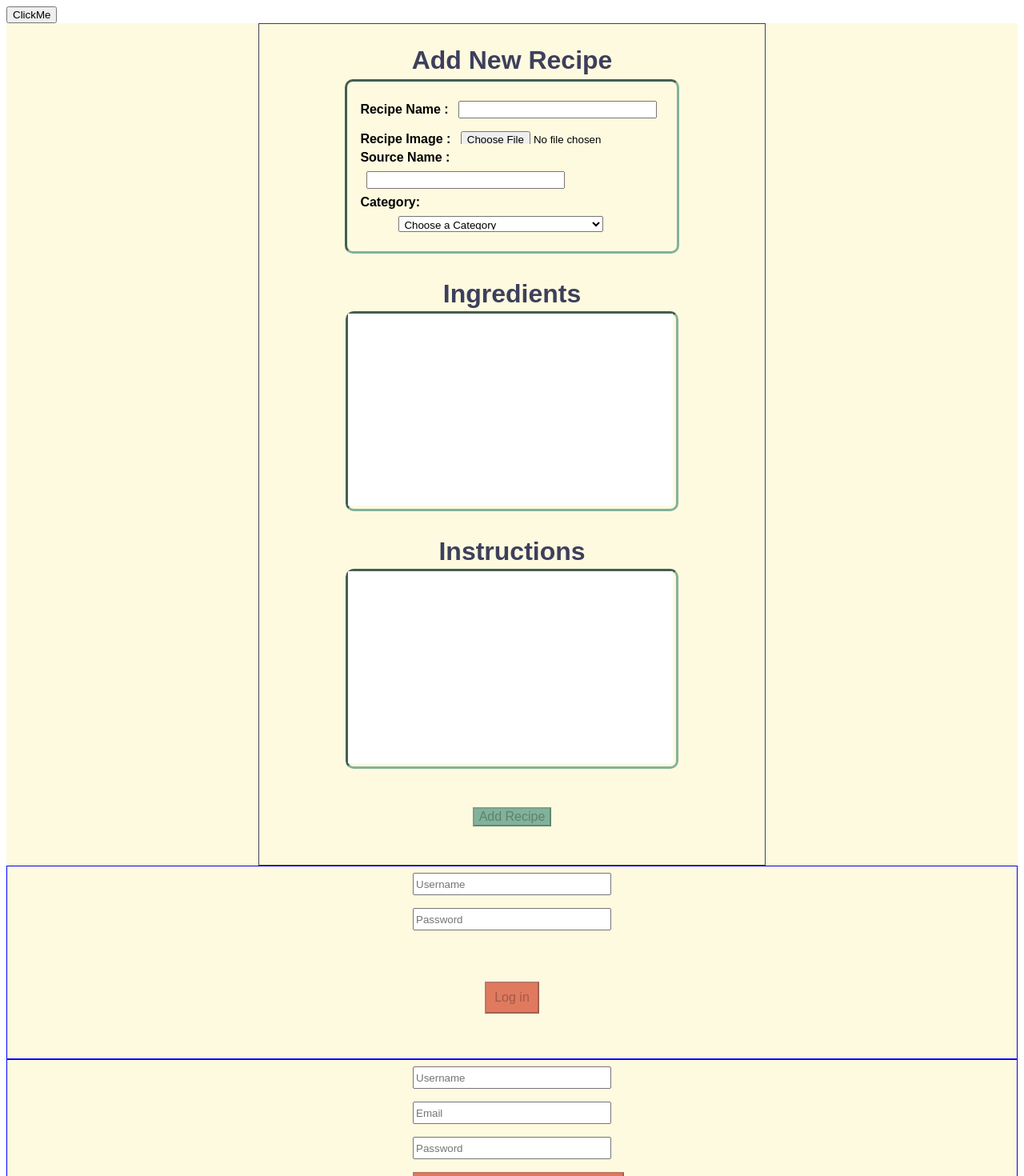
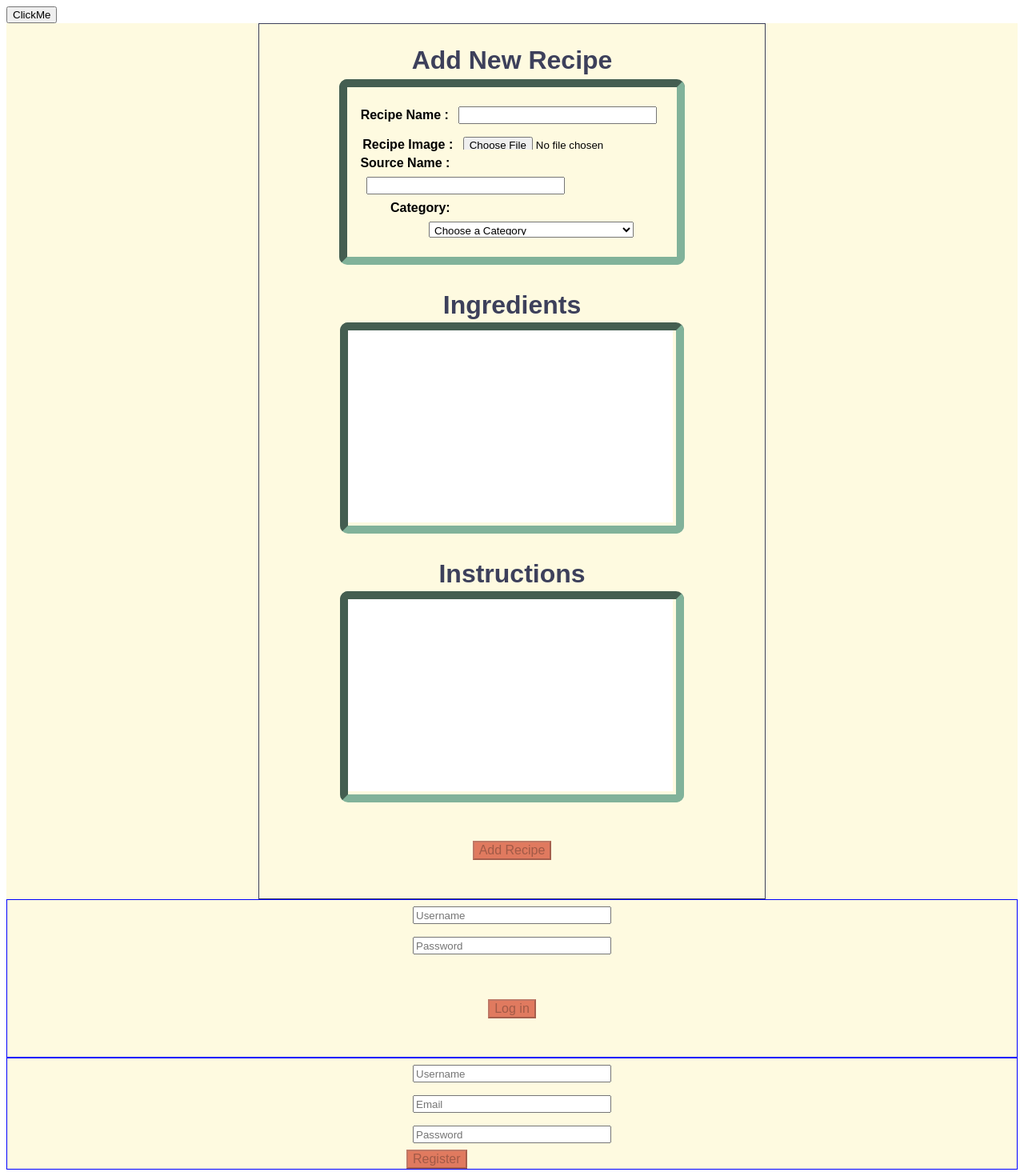
Before and after one commit to Secret-Sauce-Recipes/front-end, a React (Create React App) app: page / in a window 1280 px wide. Shown: the top 1470 px of the page at 80% size. Built offline with nearby package versions, Linux system fonts and the light colour scheme.

Commit message:
Moved styled components into Components-styles

```diff
--- a/src/components/AddRecipe.js
+++ b/src/components/AddRecipe.js
@@ -2,144 +2,12 @@ import React, {useState, useEffect} from "react";
 import styled from 'styled-components';
 import * as yup from "yup";
 import  schema from '../validation/Add-Schema'
-import axios from 'axios'
-
-//Styles
-const PageStyle = styled.div`
-    box-sizing: border-box;
-    background-color:#fefae0;
-    width:100%;
-    //border: 1px solid blue;
-    display: flex;
-    justify-content: center;
-`
-const FormGroup = styled.div`
-	color: black;
-    font-family: sans-serif;
-    font-size: 1rem;
-    font-weight: bold;
-    display: flex;
-    flex-direction: column;
-	width: 50%;
-    margin: 0 auto;
-    justify-content: center;
-    border: 1px solid #3D405B;
-    align-items:center;
-    `
-
-    const StyledH2 = styled.h2`
-    height: 2vh;
-    display:flex;
-    justify-content: center;
-    color: #3D405B;
-    font-family: sans-serif;
-    font-size: 2rem;
-    font-weight: bold;
-`
-const StyledH3 = styled.h3`
-
-    height: 1vh;
-    display:flex;
-    justify-content: left;
-    color: #3D405B;
-    font-family: sans-serif;
-    font-size: 2rem;
-    font-weight: bold;
-`
-const StyledFirstDiv = styled.div`
-    border: 3px inset #81B29A;
-    border-radius:10px;
-    display: flex;
-    flex-direction: column;
-    padding: 1rem;
-    align-items: left;
-    width:60%;
-`
-const StyledSecondDiv = styled.div`
-     border: 3px inset #81B29A;
-     border-radius:10px;
-    display: flex;
-    flex-direction: column;
-    //  padding:1rem;
-    align-items: left;
-    width:65%;
-    // padding:.5rem;
-`
-const StyledThirdDiv = styled.div`
-    //border: 1.5px solid black;
-    border-radius:10px;
-    border: 3px inset #81B29A;
-    display: flex;
-    flex-direction: column;
-    // padding: 1.5rem;
-    align-items: left;
-     width:65%;
-`
-const StyledInput = styled.input`
-    width: 15rem;
-    height: 2vh;
-    margin:.5rem;
-     //padding:2px;
-`
-const StyledTextArea = styled.textarea`
-    height: 30vh;
-    width:99%;
-    resize: none;
-    border:none;
-    padding:0;
-`
-const StyledLabel = styled.label`
-    margin-right:4rem;
-`
-const StyledCategory =styled.input`
- margin:.5rem 2.5rem;
-width: 15rem;
-height: 2vh;
- //margin:.5rem;
-padding:2px;
-`
-const StyledInput2 =styled.input`
-margin:.5rem 1.5rem;
-width: 15rem;
- height: 2.5vh;
-padding:2px;
-`
-const ButtonDiv = styled.div`
-    display: flex;
-    justify-content: center;
-    display: flex;
-    flex-direction: column;
-    padding: 1.5rem;
-    align-items: center;
-    margin: 1.5rem;
-
-`
-const Btn = styled.button`
-     display: flex;
-     justify-content: center;
-    background-color: #81B29A;
-
-    height: 3vh;
-     align-content:center;
-     align-items: center;
-    font-size: 1rem;
-`
-const StyledBtn = styled.button`
-    height: 3vh;
-    align-content:center;
-    margin:.5rem ;
-    width: 15rem;
-    height: 2.5vh;
-`
-
-const StyledDd = styled.select`
-margin:.5rem 3rem;
-width: 16rem;
-height: 2.5vh;
- //margin:.5rem;
-padding:2px;
-`
-
+ import ReactDOM from "react-dom";
+import {LoginStyle,PageStyle,FormGroup,StyledH2,
+    StyledH3,StyledLabel,StyledTextArea,StyledInput2, StyledInput,
+    Btn,StyledBtn,StyledFirstDiv,
+    StyledSecondDiv,StyledThirdDiv,ValidationErrs,
+    ButtonDiv,StyledDd}from '../style/component-styles'
 
 const recipeObj =
 {
@@ -159,7 +27,6 @@ const recipeObj =
         instructions:'',
         categories:''
       };
-
 const initialFormErrors = {
         recipe_name: "",
         ingredients: "",
@@ -186,31 +53,24 @@ const onSubmit = (evt) => {
         instructions: formValues.instructions.trim(),
         categories: formValues.categories,
     }
-     //ToDO
-    //  postNewRecipe(newRecipe);
     setFormValues({...recipe,newRecipe});
     setFormValues(initialFormValues);
 
 
   };
-  //ToDO
-  //Post stub
-  const postNewRecipe = (newRecipe) => {
-    axios
-      .post("", newRecipe)
-      .then((res) => {
-        setRecipe([res.data, ...recipeObj]);
-        setFormValues(initialFormValues);
-      })
-      .catch((err) => {
-        console.log(err);
-      });
-  };
+  const changeSubmitColor = (valid)=>{
+    if(!valid){
+         var button = document.getElementById("addBtn");
+         button.style.backgroundColor = "#81B29A";
+
+    }
+  }
 
   useEffect(() => {
 
     schema.isValid(formValues).then((valid) => {
       setDisabled(!valid);
+       changeSubmitColor(!valid);
 
     });
   }, [formValues]);
@@ -251,19 +111,25 @@ const onSubmit = (evt) => {
 
             <label>
                 Recipe Name :&nbsp;
-                <StyledInput
+                <StyledInput  aria-required=""
                     value={recipe.recipe_name}
                     onChange={onChange}
                     name="recipe_name"
                     type="text"
                 />
-                <div> {formErrors.recipe_name}</div>
+                 <ValidationErrs>{formErrors.recipe_name}</ValidationErrs>
+
             </label>
             <label>
-            {/* <label for="avatar">Choose a profile picture:</label> */}
                 Recipe Image :&nbsp;
                 <StyledInput type="file" id="avatar" name="avatar"
                 accept="image/png, image/jpeg"></StyledInput>
+                {/* <StyledInput
+                    value={recipe.recipe_img}
+                    onChange={onChange}
+                    name="recipe_img"
+                    type="text"
+                /> */}
             </label>
 
             <label>
@@ -277,7 +143,7 @@ const onSubmit = (evt) => {
 
             </label>
 
-                <label for="Category">Category:
+                <StyledLabel for="Category">Category:
 
                     <StyledDd name="categories" id="categories" onChange={onChange} value={recipe.categories}>
                     <option value="choice">Choose a Category</option>
@@ -287,8 +153,9 @@ const onSubmit = (evt) => {
                     <option value="snack">Snack</option>
                     <option value="dinner">Dinner</option>
                     </StyledDd>
-                    <div> {formErrors.categories}</div>
-                    </label>
+                    <ValidationErrs>{formErrors.categories}</ValidationErrs>
+
+                    </StyledLabel>
 
             </StyledFirstDiv>
             <div>
@@ -302,7 +169,7 @@ const onSubmit = (evt) => {
                     name="ingredients"
                     type="text"
                 />
-                 <div> {formErrors.ingredients}</div>
+                 < ValidationErrs> {formErrors.ingredients}</ValidationErrs>
             </label>
         </StyledSecondDiv>
         <div>
@@ -316,11 +183,11 @@ const onSubmit = (evt) => {
                 name="instructions"
                 type="text"
             />
-             <div> {formErrors.instructions}</div>
+             <ValidationErrs>{formErrors.instructions}</ValidationErrs>
             </label>
         </StyledThirdDiv>
         <ButtonDiv>
-            <Btn disabled={disabled} >Add Recipe</Btn>
+            <Btn disabled={disabled} id="addBtn">Add Recipe</Btn>
         </ButtonDiv>
     </FormGroup>
 
--- a/src/style/component-styles.js
+++ b/src/style/component-styles.js
@@ -1,8 +1,6 @@
 import styled from "styled-components";
 
-// STYLES COPIED FROM AddRecipe.js - SHOULD BE REFACTORED
-//Styles
-// Had to change flex-direction from PageStyle, so renamed it LoginStyles
+// STYLES
 const LoginStyle = styled.div`
   box-sizing: border-box;
   background-color: #fefae0;
@@ -13,33 +11,138 @@ const LoginStyle = styled.div`
   flex-direction: column;
   justify-content: center;
 `;
+
+const PageStyle = styled.div`
+    box-sizing: border-box;
+    background-color:#fefae0;
+    width:100%;
+    display: flex;
+    flex-direction: column;
+    justify-content: center;
+`
+const FormGroup = styled.div`
+	  color: black;
+    font-family: sans-serif;
+    font-size: 1rem;
+    font-weight: bold;
+    display: flex;
+    flex-direction: column;
+	  width: 50%;
+    margin: 0 auto;
+    justify-content: center;
+    border: 1px solid #3D405B;
+    align-items:center;
+    `
+
+const StyledH2 = styled.h2`
+    height: 2vh;
+    display:flex;
+    justify-content: center;
+    color: #3D405B;
+    font-family: sans-serif;
+    font-size: 2rem;
+    font-weight: bold;
+`
+const StyledH3 = styled.h3`
+
+    height: 1vh;
+    display:flex;
+    justify-content: left;
+    color: #3D405B;
+    font-family: sans-serif;
+    font-size: 2rem;
+    font-weight: bold;
+`
+
 const StyledInput = styled.input`
+    width: 15rem;
+    height: 2vh;
+    margin:.5rem;
+     //padding:2px;
+`
+const StyledTextArea = styled.textarea`
+    height: 30vh;
+    width:99%;
+    resize: none;
+    border:none;
+    padding:0;
+`
+
+const StyledInput2 =styled.input`
+  margin:.5rem 1.5rem;
   width: 15rem;
   height: 2.5vh;
-  margin: 0.5rem;
-  padding: 2px;
-`;
+  padding:2px;
+`
+const StyledLabel = styled.label`
+  margin-left:3rem;
+`
+// const StyledCategory =styled.select`
+//  margin:.5rem 2rem;
+//  width: 12rem;
+//  height: 2vh;
+//  padding:2px;
+// `
 const ButtonDiv = styled.div`
     display: flex;
     justify-content: center;
-    display: flex;
     flex-direction: column;
     padding: 1.5rem;
     align-items: center;
     margin: 1.5rem;
+
 `
+
 const Btn = styled.button`
-   display: flex;
-   justify-content: center;
-  background-color: #e07a5f;
-  width: 100%;
-  height: 5vh;
-   align-content:center;
-   align-items: center;
-  font-size: 1rem;
-  margin: 0.5rem;
-  padding: 2px;
-`;
+    display: flex;
+    justify-content: center;
+    background-color: #E07A5F;
+    height: 3vh;
+    align-content:center;
+    align-items: center;
+    font-size: 1rem;
+`
+
+const StyledBtn = styled.button`
+    height: 3vh;
+    align-content:center;
+    margin:.5rem ;
+    width: 15rem;
+    height: 2.5vh;
+`
+
+//dropdown
+const StyledDd = styled.select`
+  margin:.5rem 3rem;
+  width: 16rem;
+  height: 2.5vh;
+  padding:2px;
+`
+const StyledFirstDiv = styled.div`
+    border: 10px inset #81B29A;
+    border-radius:10px;
+    display: flex;
+    flex-direction: column;
+    padding: 1rem;
+    align-items: center;
+    width:60%;
+`
+const StyledSecondDiv = styled.div`
+    border: 10px inset #81B29A;
+    border-radius:10px;
+    display: flex;
+    flex-direction: column;
+    align-items: left;
+    width:65%;
+`
+const StyledThirdDiv = styled.div`
+    border-radius:10px;
+    border: 10px inset #81B29A;
+    display: flex;
+    flex-direction: column;
+    align-items: left;
+    width:65%;
+`
 
 const ValidationErrs = styled.div`
   color: red;
@@ -48,11 +151,8 @@ const ValidationErrs = styled.div`
   font-weight: bold;
   width: 50%;
   margin: 0 auto;
-//   text-align: left;
   align-items: left;
   justify-content: left;
-  // border: 1px solid red;
 `;
 
-export { LoginStyle, StyledInput, Btn, ValidationErrs, ButtonDiv };
-// export default style;
+export { LoginStyle,PageStyle,FormGroup,StyledH2,StyledH3,StyledLabel,StyledTextArea,StyledInput2, StyledInput, Btn,StyledBtn,StyledFirstDiv, StyledSecondDiv,StyledThirdDiv,ValidationErrs, ButtonDiv,StyledDd };
--- a/src/validation/Add-Schema.js
+++ b/src/validation/Add-Schema.js
@@ -4,8 +4,11 @@ import * as yup from "yup";
 export default yup.object().shape({
     recipe_name: yup
       .string()
-      .required("Recipe name is required"),
+      .required("Recipe name is required")
+      .min(6,"Recipe name must be at least 6 characters long"),
     source: yup
+    .string(),
+    recipe_img: yup
     .string(),
       categories:yup
       .string()
```
